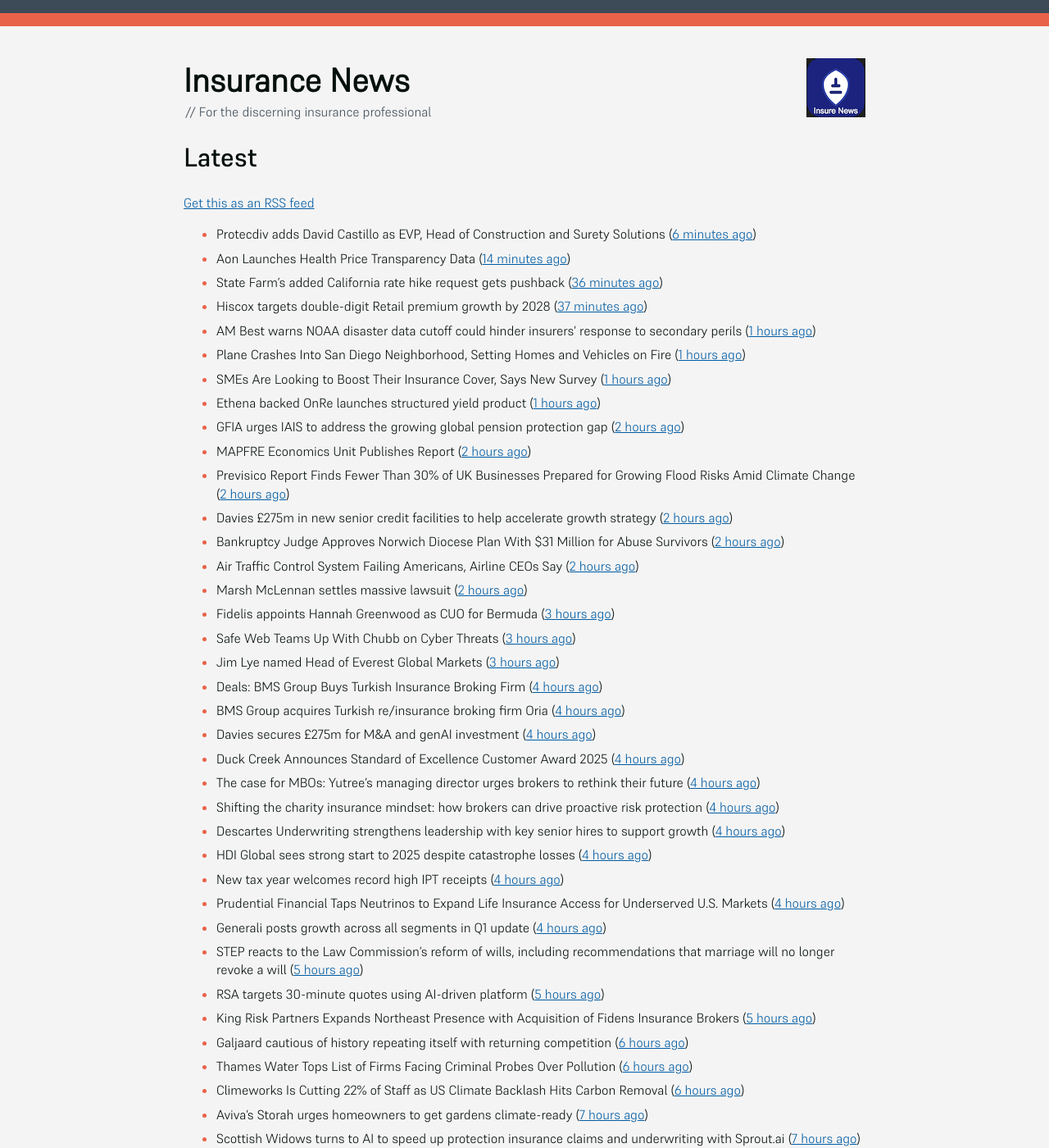
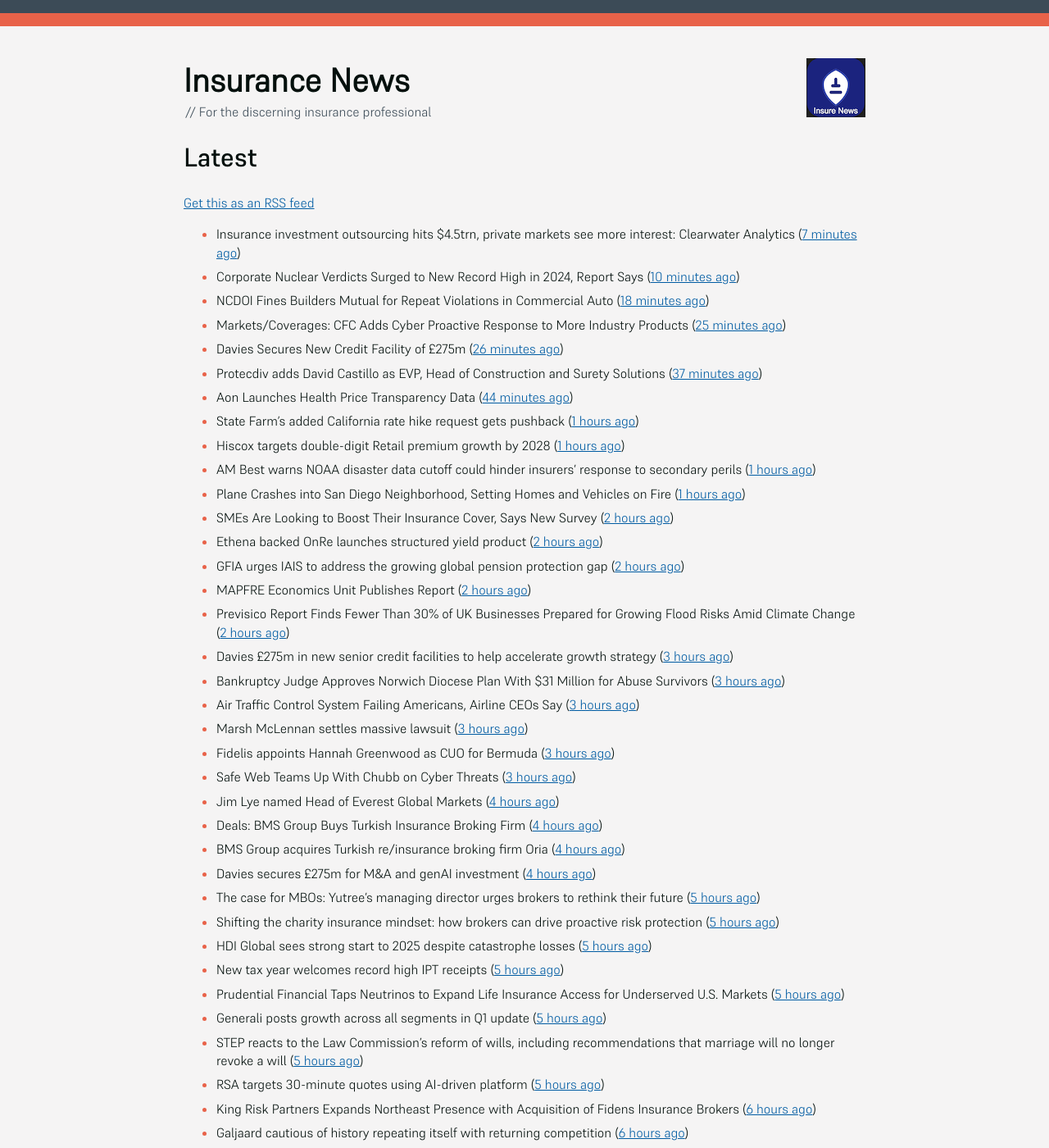
Before and after one commit to mat-0/feeds.thechels.uk, a Jekyll site: the page built from index.md, in a window 1280 px wide and 1400 px high. Shown: the whole window at 82% size. Built offline with Jekyll 4.4.1, drawn with Linux system fonts in a browser that asks for light colours; some of the changed text lies outside the part shown.

Commit message:
New Feed

```diff
--- a/index.md
+++ b/index.md
@@ -8,43 +8,46 @@ description: Latest Updates
 [Get this as an RSS feed](/feed.rss)
 
 <!-- news_marker starts -->
-- Protecdiv adds David Castillo as EVP, Head of Construction and Surety Solutions ([6 minutes ago](https://www.reinsurancene.ws/protecdiv-adds-david-castillo-as-evp-head-of-construction-and-surety-solutions/))
-- Aon Launches Health Price Transparency Data ([14 minutes ago](https://insurance-edge.net/2025/05/22/aon-launches-health-price-transparency-data/))
-- State Farm's added California rate hike request gets pushback ([36 minutes ago](https://www.dig-in.com/news/state-farms-added-california-rate-hike-gets-pushback))
-- Hiscox targets double-digit Retail premium growth by 2028 ([37 minutes ago](https://www.reinsurancene.ws/hiscox-targets-double-digit-retail-premium-growth-by-2028/))
+- Insurance investment outsourcing hits $4.5trn, private markets see more interest: Clearwater Analytics ([7 minutes ago](https://www.reinsurancene.ws/insurance-investment-outsourcing-hits-4-5trn-private-markets-see-more-interest-clearwater-analytics/))
+- Corporate Nuclear Verdicts Surged to New Record High in 2024, Report Says ([10 minutes ago](https://www.insurancejournal.com/news/national/2025/05/22/824792.htm))
+- NCDOI Fines Builders Mutual for Repeat Violations in Commercial Auto ([18 minutes ago](https://www.insurancejournal.com/news/southeast/2025/05/22/824808.htm))
+- Markets/Coverages: CFC Adds Cyber Proactive Response to More Industry Products ([25 minutes ago](https://www.insurancejournal.com/news/national/2025/05/22/824804.htm))
+- Davies Secures New Credit Facility of £275m ([26 minutes ago](https://insurance-edge.net/2025/05/22/davies-secures-new-credit-facility-of-275m/))
+- Protecdiv adds David Castillo as EVP, Head of Construction and Surety Solutions ([37 minutes ago](https://www.reinsurancene.ws/protecdiv-adds-david-castillo-as-evp-head-of-construction-and-surety-solutions/))
+- Aon Launches Health Price Transparency Data ([44 minutes ago](https://insurance-edge.net/2025/05/22/aon-launches-health-price-transparency-data/))
+- State Farm's added California rate hike request gets pushback ([1 hours ago](https://www.dig-in.com/news/state-farms-added-california-rate-hike-gets-pushback))
+- Hiscox targets double-digit Retail premium growth by 2028 ([1 hours ago](https://www.reinsurancene.ws/hiscox-targets-double-digit-retail-premium-growth-by-2028/))
 - AM Best warns NOAA disaster data cutoff could hinder insurers’ response to secondary perils ([1 hours ago](https://www.reinsurancene.ws/am-best-warns-noaa-disaster-data-cutoff-could-hinder-insurers-response-to-secondary-perils/))
-- Plane Crashes Into San Diego Neighborhood, Setting Homes and Vehicles on Fire ([1 hours ago](https://www.insurancejournal.com/news/west/2025/05/22/824787.htm))
-- SMEs Are Looking to Boost Their Insurance Cover, Says New Survey ([1 hours ago](https://insurance-edge.net/2025/05/22/smes-are-looking-to-boost-their-insurance-cover-says-new-survey/))
-- Ethena backed OnRe launches structured yield product ([1 hours ago](https://www.reinsurancene.ws/ethena-backed-onre-launches-structured-yield-product/))
+- Plane Crashes into San Diego Neighborhood, Setting Homes and Vehicles on Fire ([1 hours ago](https://www.insurancejournal.com/news/west/2025/05/22/824787.htm))
+- SMEs Are Looking to Boost Their Insurance Cover, Says New Survey ([2 hours ago](https://insurance-edge.net/2025/05/22/smes-are-looking-to-boost-their-insurance-cover-says-new-survey/))
+- Ethena backed OnRe launches structured yield product ([2 hours ago](https://www.reinsurancene.ws/ethena-backed-onre-launches-structured-yield-product/))
 - GFIA urges IAIS to address the growing global pension protection gap ([2 hours ago](https://www.reinsurancene.ws/gfia-urges-iais-to-address-the-growing-global-pension-protection-gap/))
 - MAPFRE Economics Unit Publishes Report ([2 hours ago](https://insurance-edge.net/2025/05/22/mapfre-economics-unit-publishes-report/))
 - Previsico Report Finds Fewer Than 30% of UK Businesses Prepared for Growing Flood Risks Amid Climate Change ([2 hours ago](https://www.insurtechinsights.com/previsico-report-finds-fewer-than-30-of-uk-businesses-prepared-for-growing-flood-risks-amid-climate-change/))
-- Davies £275m in new senior credit facilities to help accelerate growth strategy ([2 hours ago](https://www.reinsurancene.ws/davies-275m-in-new-senior-credit-facilities-to-help-accelerate-growth-strategy/))
-- Bankruptcy Judge Approves Norwich Diocese Plan With $31 Million for Abuse Survivors ([2 hours ago](https://www.insurancejournal.com/news/east/2025/05/22/824771.htm))
-- Air Traffic Control System Failing Americans, Airline CEOs Say ([2 hours ago](https://www.insurancejournal.com/news/national/2025/05/22/824772.htm))
-- Marsh McLennan settles massive lawsuit ([2 hours ago](https://www.insurancebusinessmag.com/uk/news/legal-insights/marsh-mclennan-settles-massive-lawsuit-536579.aspx))
+- Davies £275m in new senior credit facilities to help accelerate growth strategy ([3 hours ago](https://www.reinsurancene.ws/davies-275m-in-new-senior-credit-facilities-to-help-accelerate-growth-strategy/))
+- Bankruptcy Judge Approves Norwich Diocese Plan With $31 Million for Abuse Survivors ([3 hours ago](https://www.insurancejournal.com/news/east/2025/05/22/824771.htm))
+- Air Traffic Control System Failing Americans, Airline CEOs Say ([3 hours ago](https://www.insurancejournal.com/news/national/2025/05/22/824772.htm))
+- Marsh McLennan settles massive lawsuit ([3 hours ago](https://www.insurancebusinessmag.com/uk/news/legal-insights/marsh-mclennan-settles-massive-lawsuit-536579.aspx))
 - Fidelis appoints Hannah Greenwood as CUO for Bermuda ([3 hours ago](https://www.reinsurancene.ws/fidelis-appoints-hannah-greenwood-as-cuo-for-bermuda/))
 - Safe Web Teams Up With Chubb on Cyber Threats ([3 hours ago](https://insurance-edge.net/2025/05/22/safe-web-teams-up-with-chubb-on-cyber-threats/))
-- Jim Lye named Head of Everest Global Markets ([3 hours ago](https://www.reinsurancene.ws/jim-lye-named-head-of-everest-global-markets/))
+- Jim Lye named Head of Everest Global Markets ([4 hours ago](https://www.reinsurancene.ws/jim-lye-named-head-of-everest-global-markets/))
 - Deals: BMS Group Buys Turkish Insurance Broking Firm ([4 hours ago](https://insurance-edge.net/2025/05/22/deals-bms-group-buys-turkish-insurance-broking-firm/))
 - BMS Group acquires Turkish re/insurance broking firm Oria ([4 hours ago](https://www.reinsurancene.ws/bms-group-acquires-turkish-re-insurance-broking-firm-oria/))
 - Davies secures £275m for M&A and genAI investment ([4 hours ago](https://www.postonline.co.uk/claims/7957808/davies-secures-%C2%A3275m-for-ma-and-genai-investment))
-- Duck Creek Announces Standard of Excellence Customer Award 2025 ([4 hours ago](https://insurance-edge.net/2025/05/22/duck-creek-announces-standard-of-excellence-customer-award-2025/))
-- The case for MBOs: Yutree's managing director urges brokers to rethink their future ([4 hours ago](https://www.insurancebusinessmag.com/uk/news/business-resilience/the-case-for-mbos-yutrees-managing-director-urges-brokers-to-rethink-their-future-536561.aspx))
-- Shifting the charity insurance mindset: how brokers can drive proactive risk protection ([4 hours ago](https://www.insurancebusinessmag.com/uk/news/non-profits/shifting-the-charity-insurance-mindset-how-brokers-can-drive-proactive-risk-protection-536560.aspx))
-- Descartes Underwriting strengthens leadership with key senior hires to support growth ([4 hours ago](https://www.reinsurancene.ws/descartes-underwriting-strengthens-leadership-with-key-senior-hires-to-support-growth/))
-- HDI Global sees strong start to 2025 despite catastrophe losses ([4 hours ago](https://www.insurancebusinessmag.com/uk/news/breaking-news/hdi-global-sees-strong-start-to-2025-despite-catastrophe-losses-536559.aspx))
-- New tax year welcomes record high IPT receipts ([4 hours ago](https://www.insurancebusinessmag.com/uk/news/breaking-news/new-tax-year-welcomes-record-high-ipt-receipts-536558.aspx))
-- Prudential Financial Taps Neutrinos to Expand Life Insurance Access for Underserved U.S. Markets ([4 hours ago](https://www.insurtechinsights.com/prudential-financial-taps-neutrinos-to-expand-life-insurance-access-for-underserved-u-s-markets/))
-- Generali posts growth across all segments in Q1 update ([4 hours ago](https://www.insurancebusinessmag.com/uk/news/breaking-news/generali-posts-growth-across-all-segments-in-q1-update-536552.aspx))
+- The case for MBOs: Yutree's managing director urges brokers to rethink their future ([5 hours ago](https://www.insurancebusinessmag.com/uk/news/business-resilience/the-case-for-mbos-yutrees-managing-director-urges-brokers-to-rethink-their-future-536561.aspx))
+- Shifting the charity insurance mindset: how brokers can drive proactive risk protection ([5 hours ago](https://www.insurancebusinessmag.com/uk/news/non-profits/shifting-the-charity-insurance-mindset-how-brokers-can-drive-proactive-risk-protection-536560.aspx))
+- HDI Global sees strong start to 2025 despite catastrophe losses ([5 hours ago](https://www.insurancebusinessmag.com/uk/news/breaking-news/hdi-global-sees-strong-start-to-2025-despite-catastrophe-losses-536559.aspx))
+- New tax year welcomes record high IPT receipts ([5 hours ago](https://www.insurancebusinessmag.com/uk/news/breaking-news/new-tax-year-welcomes-record-high-ipt-receipts-536558.aspx))
+- Prudential Financial Taps Neutrinos to Expand Life Insurance Access for Underserved U.S. Markets ([5 hours ago](https://www.insurtechinsights.com/prudential-financial-taps-neutrinos-to-expand-life-insurance-access-for-underserved-u-s-markets/))
+- Generali posts growth across all segments in Q1 update ([5 hours ago](https://www.insurancebusinessmag.com/uk/news/breaking-news/generali-posts-growth-across-all-segments-in-q1-update-536552.aspx))
 - STEP reacts to the Law Commission’s reform of wills, including recommendations that marriage will no longer revoke a will ([5 hours ago](https://ifamagazine.com/step-reacts-to-the-law-commissions-reform-of-wills-including-recommendations-that-marriage-will-no-longer-revoke-a-will/))
 - RSA targets 30-minute quotes using AI-driven platform ([5 hours ago](https://www.postonline.co.uk/commercial/7957756/rsa-targets-30-minute-quotes-using-ai-driven-platform))
-- King Risk Partners Expands Northeast Presence with Acquisition of Fidens Insurance Brokers ([5 hours ago](https://www.insurtechinsights.com/king-risk-partners-expands-northeast-presence-with-acquisition-of-fidens-insurance-brokers/))
+- King Risk Partners Expands Northeast Presence with Acquisition of Fidens Insurance Brokers ([6 hours ago](https://www.insurtechinsights.com/king-risk-partners-expands-northeast-presence-with-acquisition-of-fidens-insurance-brokers/))
 - Galjaard cautious of history repeating itself with returning competition ([6 hours ago](https://www.postonline.co.uk/news/7957781/galjaard-cautious-of-history-repeating-itself-with-returning-competition))
-- Thames Water Tops List of Firms Facing Criminal Probes Over Pollution ([6 hours ago](https://www.insurancejournal.com/news/international/2025/05/22/824751.htm))
-- Climeworks Is Cutting 22% of Staff as US Climate Backlash Hits Carbon Removal ([6 hours ago](https://www.insurancejournal.com/news/international/2025/05/22/824741.htm))
+- Thames Water Tops List of Firms Facing Criminal Probes Over Pollution ([7 hours ago](https://www.insurancejournal.com/news/international/2025/05/22/824751.htm))
+- Climeworks Is Cutting 22% of Staff as US Climate Backlash Hits Carbon Removal ([7 hours ago](https://www.insurancejournal.com/news/international/2025/05/22/824741.htm))
 - Aviva’s Storah urges homeowners to get gardens climate-ready ([7 hours ago](https://www.postonline.co.uk/personal/7957795/aviva%E2%80%99s-storah-urges-homeowners-to-get-gardens-climate-ready))
-- Scottish Widows turns to AI to speed up protection insurance claims and underwriting with Sprout.ai ([7 hours ago](https://ifamagazine.com/scottish-widows-turns-to-ai-to-speed-up-protection-insurance-claims-and-underwriting-with-sprout-ai/))
+- Scottish Widows turns to AI to speed up protection insurance claims and underwriting with Sprout.ai ([8 hours ago](https://ifamagazine.com/scottish-widows-turns-to-ai-to-speed-up-protection-insurance-claims-and-underwriting-with-sprout-ai/))
 - UK flash flood warning as risk gap exposed ([9 hours ago](https://www.insurancebusinessmag.com/uk/news/catastrophe/uk-flash-flood-warning-as-risk-gap-exposed-536538.aspx))
 - Aircraft Lessor SMBC’s Proceeds From Russian Jet Insurance Settlements Hit $1.4B ([9 hours ago](https://www.insurancejournal.com/news/international/2025/05/22/824738.htm))
 - Geo Underwriting partners up to boost agricultural clients ([9 hours ago](https://www.insurancebusinessmag.com/uk/news/property-insurance/geo-underwriting-partners-up-to-boost-agricultural-clients-536537.aspx))
@@ -63,21 +66,18 @@ description: Latest Updates
 - Q&A: Julian Tomlinson, Alps ([10 hours ago](https://www.postonline.co.uk/broker/7957208/qa-julian-tomlinson-alps))
 - Time to peel back credit hire assumptions ([10 hours ago](https://www.postonline.co.uk/personal/7957762/time-to-peel-back-credit-hire-assumptions))
 - Throwback Thursday: Oil slick unpicked; BSE liability ([10 hours ago](https://www.postonline.co.uk/commercial/7956605/throwback-thursday-oil-slick-unpicked-bse-liability))
-- Why AI is no longer optional in non-standard auto insurance ([18 hours ago](https://www.dig-in.com/opinion/ais-role-in-non-standard-auto-insurance))
-- Geospatial data uncovers lower wildfire-risk properties in California, Triple-I ([18 hours ago](https://www.dig-in.com/news/geospatial-data-wildfire-prone-california-properties))
-- Customer strategy: Clearing up flood insurance coverage confusion ([18 hours ago](https://www.dig-in.com/opinion/clearing-up-flood-insurance-coverage-confusion))
-- Europe's farm sector loses $31.5B a year from climate risks ([19 hours ago](https://www.dig-in.com/articles/europes-farm-sector-loses-31-5b-a-year-from-climate-risks))
-- State Farm Still Wants a 30% Rate Increase in California ([20 hours ago](https://www.insurancejournal.com/news/west/2025/05/21/824685.htm))
+- Why AI is no longer optional in non-standard auto insurance ([19 hours ago](https://www.dig-in.com/opinion/ais-role-in-non-standard-auto-insurance))
+- Geospatial data uncovers lower wildfire-risk properties in California, Triple-I ([19 hours ago](https://www.dig-in.com/news/geospatial-data-wildfire-prone-california-properties))
+- Customer strategy: Clearing up flood insurance coverage confusion ([19 hours ago](https://www.dig-in.com/opinion/clearing-up-flood-insurance-coverage-confusion))
+- Europe's farm sector loses $31.5B a year from climate risks ([20 hours ago](https://www.dig-in.com/articles/europes-farm-sector-loses-31-5b-a-year-from-climate-risks))
+- State Farm Still Wants a 30% Rate Increase in California ([21 hours ago](https://www.insurancejournal.com/news/west/2025/05/21/824685.htm))
 - Verizon-Frontier deal gets green light after ending DEI commitments ([21 hours ago](https://www.insurancebusinessmag.com/uk/business-strategy/verizonfrontier-deal-gets-green-light-after-ending-dei-commitments-536482.aspx))
 - Shortage of Overnight Truck Parking Blamed for 2023 Fatal Bus Crash in Illinois ([22 hours ago](https://www.insurancejournal.com/news/midwest/2025/05/21/824679.htm))
-- Austin Bar to Pay $42K Over Pregnancy Discrimination Lawsuit ([22 hours ago](https://www.insurancejournal.com/news/southcentral/2025/05/21/824675.htm))
-- First MainStreet Adds 2 Midwest Agencies ([22 hours ago](https://www.insurancejournal.com/news/midwest/2025/05/21/824669.htm))
-- People Moves: CIS Promotes Gardea, Jr., Adds Felder to Leadership Team ([22 hours ago](https://www.insurancejournal.com/news/southcentral/2025/05/21/824664.htm))
+- Austin Bar to Pay $42K Over Pregnancy Discrimination Lawsuit ([23 hours ago](https://www.insurancejournal.com/news/southcentral/2025/05/21/824675.htm))
+- First MainStreet Adds 2 Midwest Agencies ([23 hours ago](https://www.insurancejournal.com/news/midwest/2025/05/21/824669.htm))
+- People Moves: CIS Promotes Gardea, Jr., Adds Felder to Leadership Team ([23 hours ago](https://www.insurancejournal.com/news/southcentral/2025/05/21/824664.htm))
 - EU to Propose Removing Business Barriers to Enhance Competitiveness Amid US Tariffs ([1 days ago](https://www.insurancejournal.com/news/international/2025/05/21/824643.htm))
 - Quandri Appoints Patrick Mulroy as Head of Strategy and Partnerships to Spearhead North American Expansion ([1 days ago](https://www.insurtechinsights.com/quandri-appoints-patrick-mulroy-as-head-of-strategy-and-partnerships-to-spearhead-north-american-expansion/))
-- Former Progressive CEO Renwick, 69, Dies ([1 days ago](https://www.insurancejournal.com/news/national/2025/05/21/824645.htm))
-- Hack of Contractor Was at Root of Massive Federal Data Breach ([1 days ago](https://www.insurancejournal.com/news/national/2025/05/21/824641.htm))
-- Acrisure Secures $2.1 Billion Funding Round for M&A, Tech ([1 days ago](https://www.insurancejournal.com/news/national/2025/05/21/824637.htm))
 - Parametrix Launches Embedded Insurance Coverage for Endpoint Failures via Leading EDR Providers ([1 days ago](https://www.insurtechinsights.com/parametrix-launches-embedded-insurance-coverage-for-endpoint-failures-via-leading-edr-providers/))
 - MGAA looking at increasing Lloyd’s syndicate membership ([1 days ago](https://www.postonline.co.uk/news/7957794/mgaa-looking-at-increasing-lloyd%E2%80%99s-syndicate-membership))
 - Insurers must stay ‘live’ to broker tech capability ([1 days ago](https://www.postonline.co.uk/broker/7957792/insurers-must-stay-%E2%80%98live%E2%80%99-to-broker-tech-capability))
```
